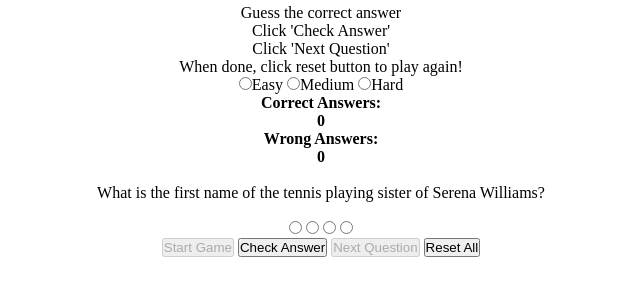
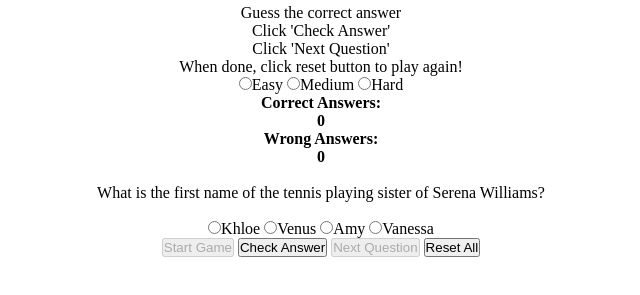
Before and after one commit to GUITARPLRC/quiz, a plain HTML site: page index.html in a window 1280 px wide. Both pictures are taken after a click on the button "Start Game". Shown: the part 91-386 px from the top of the page, without its empty margins (319-959 px from the left). Drawn offline with Linux system fonts and the light colour scheme.

Commit message:
fixed guess answer display
need to fix:
check answer function with guess counter

```diff
--- a/index.html
+++ b/index.html
@@ -35,10 +35,10 @@
 
 	<br />
 
-	<input class="answer" type="radio" value=0></input>
-	<input class="answer" type="radio" value=1></input>
-	<input class="answer" type="radio" value=2></input>
-	<input class="answer" type="radio" value=3></input>
+	<input class="answer" type="radio" value=0><label class="guessLabel"></label></input>
+	<input class="answer" type="radio" value=1><label class="guessLabel"></label></input>
+	<input class="answer" type="radio" value=2><label class="guessLabel"></label></input>
+	<input class="answer" type="radio" value=3><label class="guessLabel"></label></input>
 
 	<br />
 
--- a/quiz.js
+++ b/quiz.js
@@ -79,6 +79,7 @@
 	var missed = document.getElementById("missed");
 	var check = document.getElementById("submit");
 	var next = document.getElementById("next");
+    var label = document.getElementsByClassName("guessLabel")
 
 	for (var i = 0; i < 4; i++) {
 			answerButtons[i].style.visibility = "hidden";
@@ -125,17 +126,17 @@
 		if (diff === 1) {
 				question.textContent = easyQuestions[counter]["question"];
 				for (var i = 0; i < 4; i++) {
-					answerButtons[i].textContent = easyQuestions[counter]["choices"][i];
+					label[i].textContent = easyQuestions[counter]["choices"][i];
 				}
 		} else if (diff === 2) {
 				question.textContent = mediumQuestions[counter]["question"];
 				for (var i = 0; i < 4; i++) {
-					answerButtons[i].textContent = mediumQuestions[counter]["choices"][i];
+					label[i].textContent = mediumQuestions[counter]["choices"][i];
 				}
 		} else if (diff === 3) {
 				question.textContent = hardQuestions[counter]["question"];
 				for (var i = 0; i < 4; i++) {
-					answerButtons[i].textContent = hardQuestions[counter]["choices"][i];
+					label[i].textContent = hardQuestions[counter]["choices"][i];
 				}
 		}
 
@@ -203,7 +204,8 @@
 
 		for (var i = 0; i < 4; i++) {
 			answerButtons[i].checked = false;
-			answerButtons[i].textContent = "";
+            answerButtons[i].style.visibility = "hidden";
+            label[i].textContent = "";
 		}
 
 		start.disabled = false;
```
